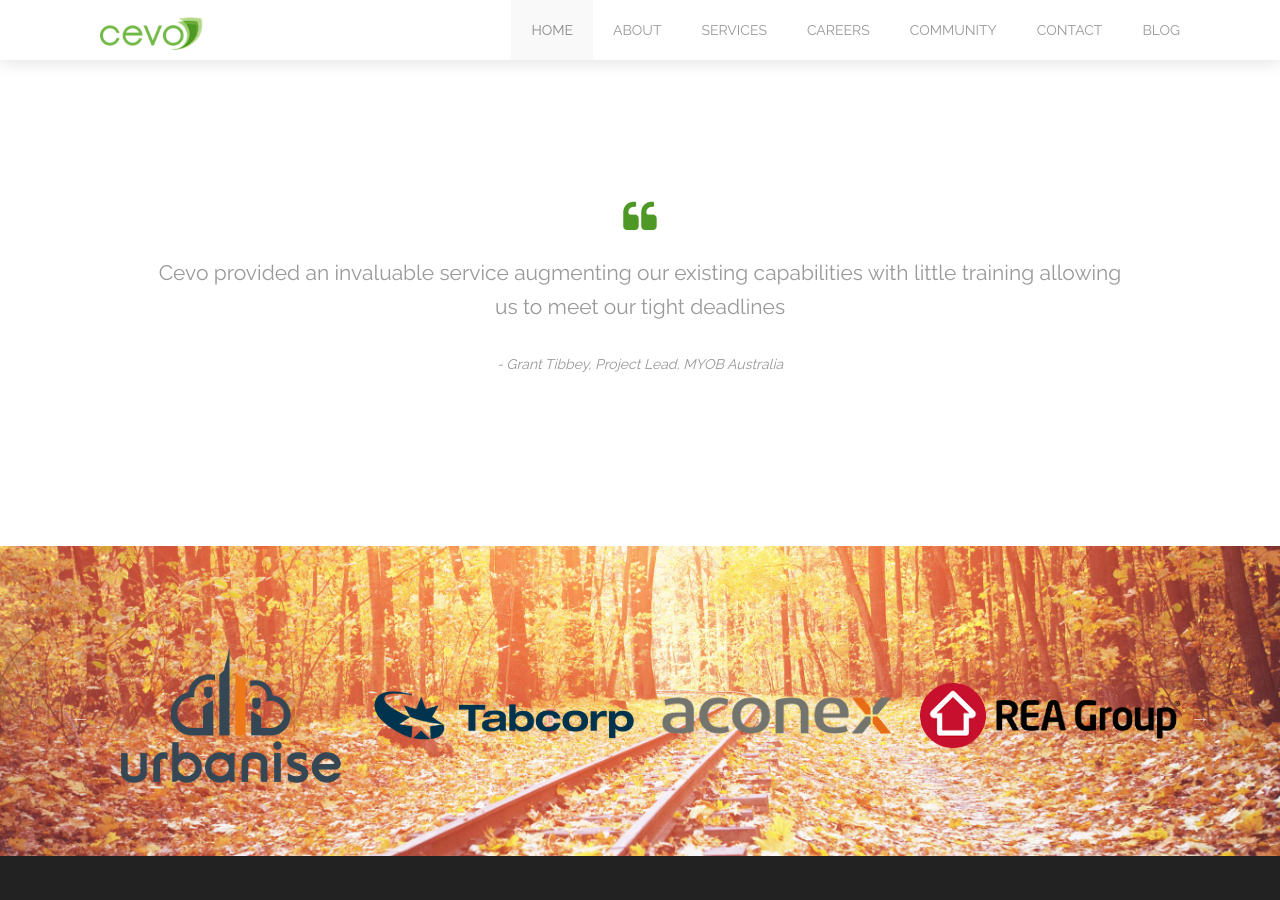
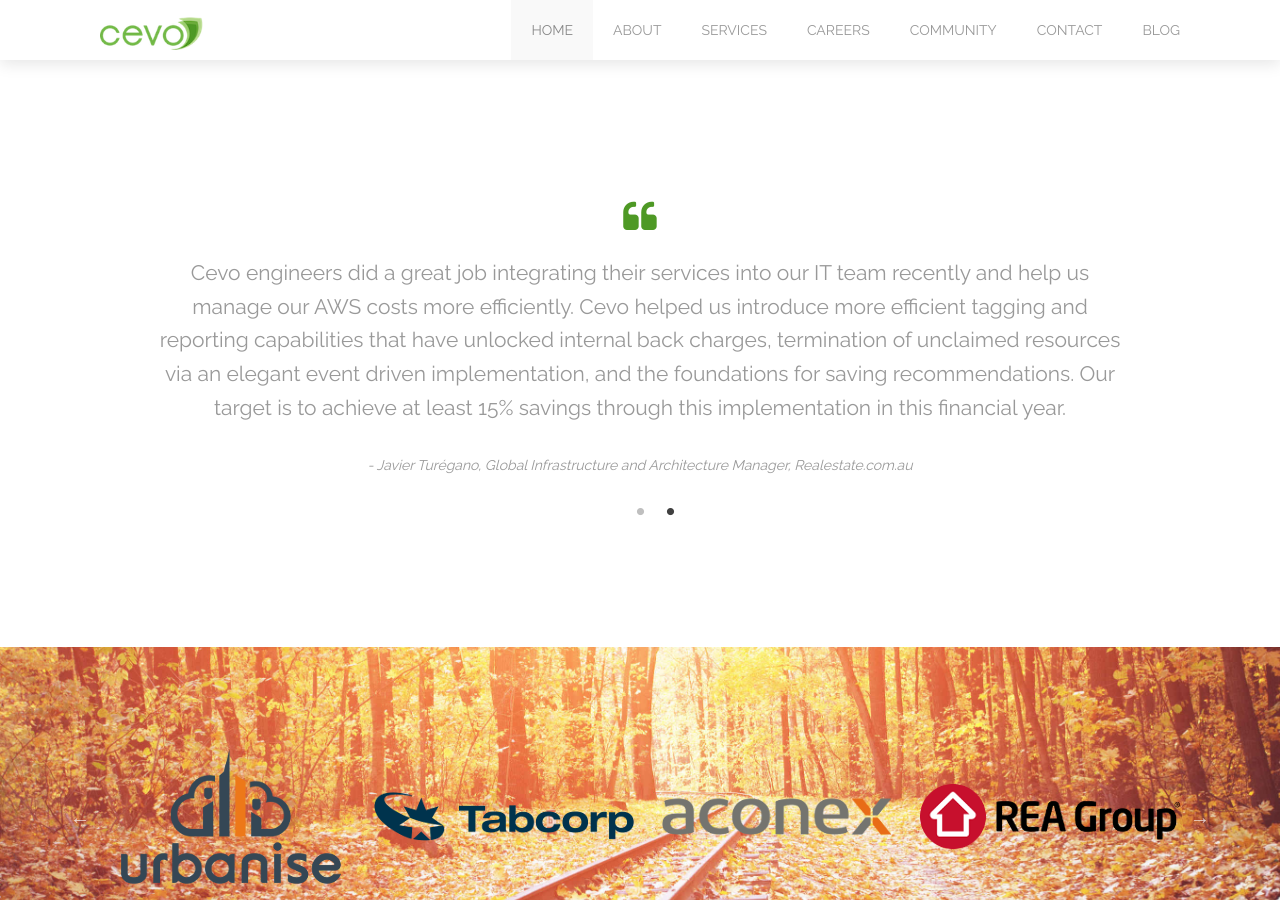
Before and after one commit to nonspecialist/cevoaustralia.github.io, a Jekyll site: the page built from index.html, in a window 1280 px wide and 900 px high, scrolled down 3062 px. Built offline with Jekyll 4.4.1, drawn with Linux system fonts in a browser that asks for light colours.

Commit message:
added REA testimonial

```diff
--- a/_data/testimonials.yml
+++ b/_data/testimonials.yml
@@ -2,3 +2,6 @@
     capabilities with little training allowing us to meet our tight deadlines"
   author: Grant Tibbey
   position: Project Lead, MYOB Australia
+- text: "Cevo engineers did a great job integrating their services into our IT team recently and help us manage our AWS costs more efficiently.  Cevo helped us introduce more efficient tagging and reporting capabilities that have unlocked internal back charges, termination of unclaimed resources via an elegant event driven implementation, and the foundations for saving recommendations. Our target is to achieve at least 15% savings through this implementation in this financial year."
+  author: Javier Turégano
+  position: Global Infrastructure and Architecture Manager, Realestate.com.au
```
